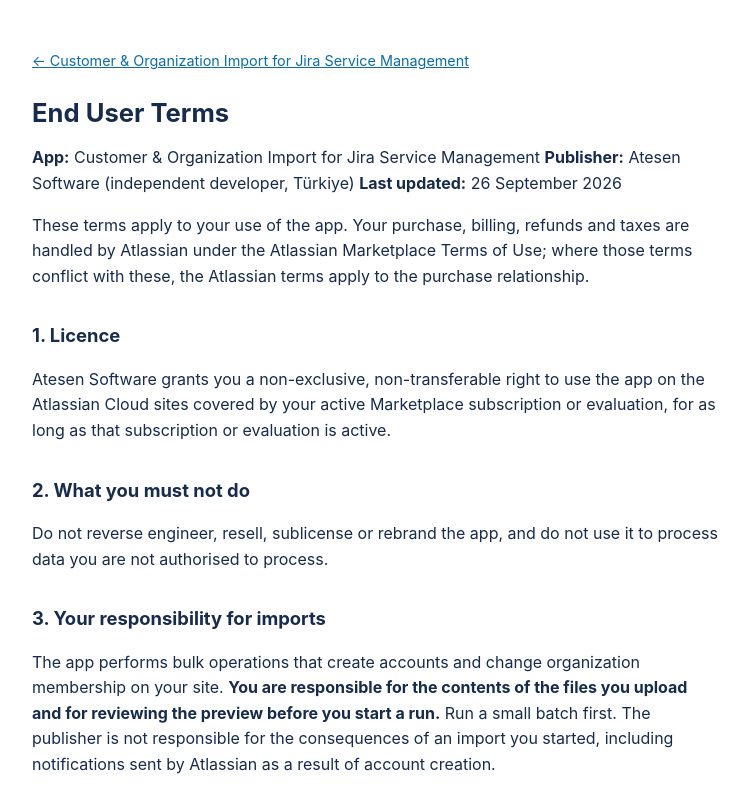
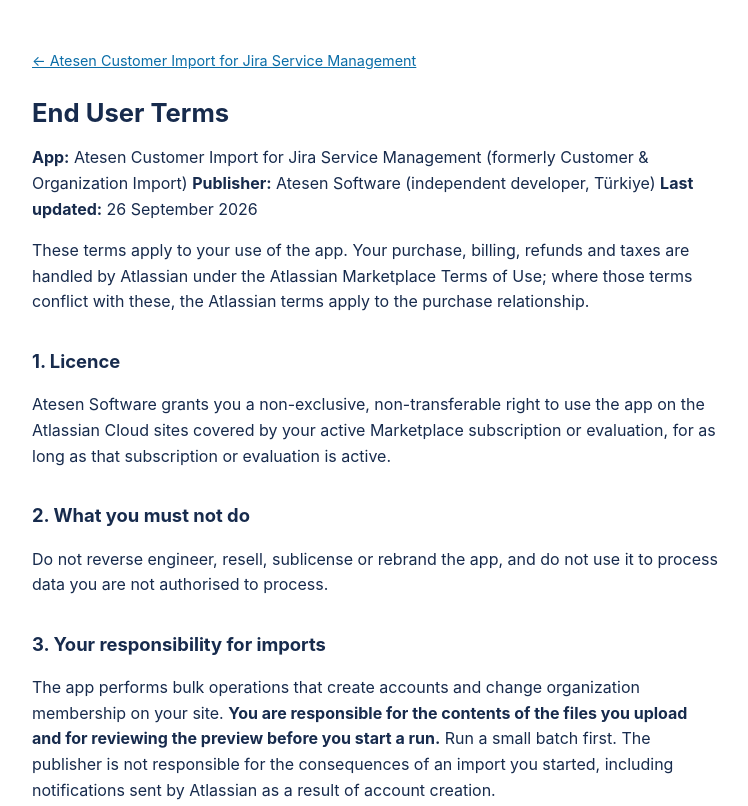
Before and after one commit to pabsamuel/jsm-customer-import-docs, a plain HTML site: page terms.html in a window 1280 px wide. Shown: the top 806 px of the page, without its empty margins (264-1012 px from the left). Drawn offline with Linux system fonts and the light colour scheme.

Commit message:
Use the approved name Atesen Customer Import for Jira Service Management (ECOHELP-177527, app 3.1.0)
Co-Authored-By: Claude Opus 5.5 <noreply@anthropic.com>

```diff
--- a/terms.html
+++ b/terms.html
@@ -3,7 +3,7 @@
 <head>
 <meta charset="utf-8">
 <meta name="viewport" content="width=device-width, initial-scale=1">
-<title>End user terms — Customer &amp; Organization Import — Atesen Software</title>
+<title>End user terms — Atesen Customer Import — Atesen Software</title>
 <style>
   :root { --bg:#ffffff; --fg:#172b4d; --muted:#5e6c84; --line:#dfe1e6; --accent:#0b6ea8; }
   @media (prefers-color-scheme: dark) { :root { --bg:#12161c; --fg:#e6edf3; --muted:#9aa7b4; --line:#2b323b; --accent:#5aa9d6; } }
@@ -27,9 +27,9 @@
 </head>
 <body>
 <div class="wrap">
-<a class="back" href="./">&larr; Customer &amp; Organization Import for Jira Service Management</a>
+<a class="back" href="./">&larr; Atesen Customer Import for Jira Service Management</a>
 <h1>End User Terms</h1>
-<p><strong>App:</strong> Customer &amp; Organization Import for Jira Service Management
+<p><strong>App:</strong> Atesen Customer Import for Jira Service Management (formerly Customer &amp; Organization Import)
 <strong>Publisher:</strong> Atesen Software (independent developer, Türkiye)
 <strong>Last updated:</strong> 26 September 2026</p>
 <p>These terms apply to your use of the app. Your purchase, billing, refunds and taxes are handled by Atlassian under the Atlassian Marketplace Terms of Use; where those terms conflict with these, the Atlassian terms apply to the purchase relationship.</p>
```
Also changed, not shown: index.html (+2 -2 lines), privacy.html (+3 -3 lines), 3 other files.
